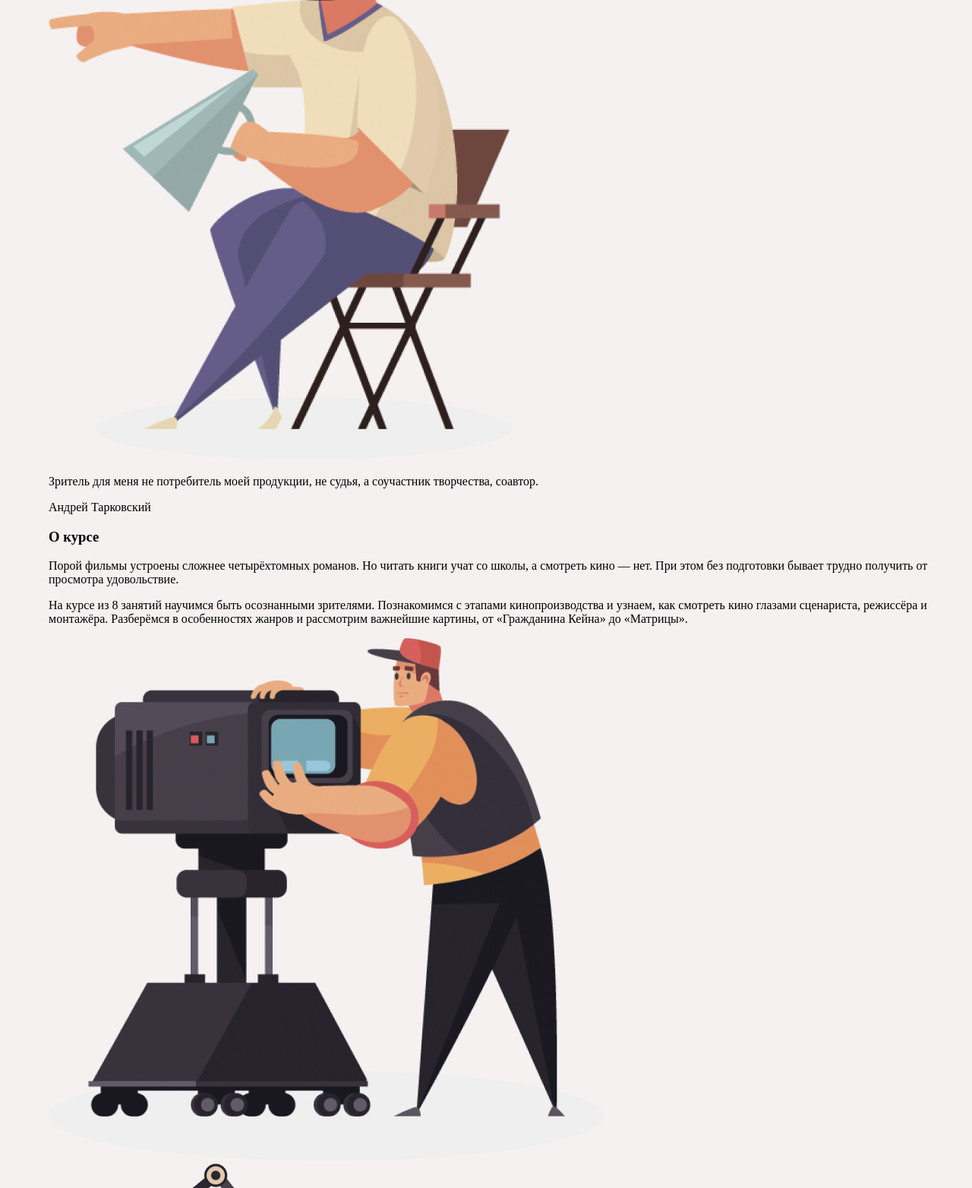
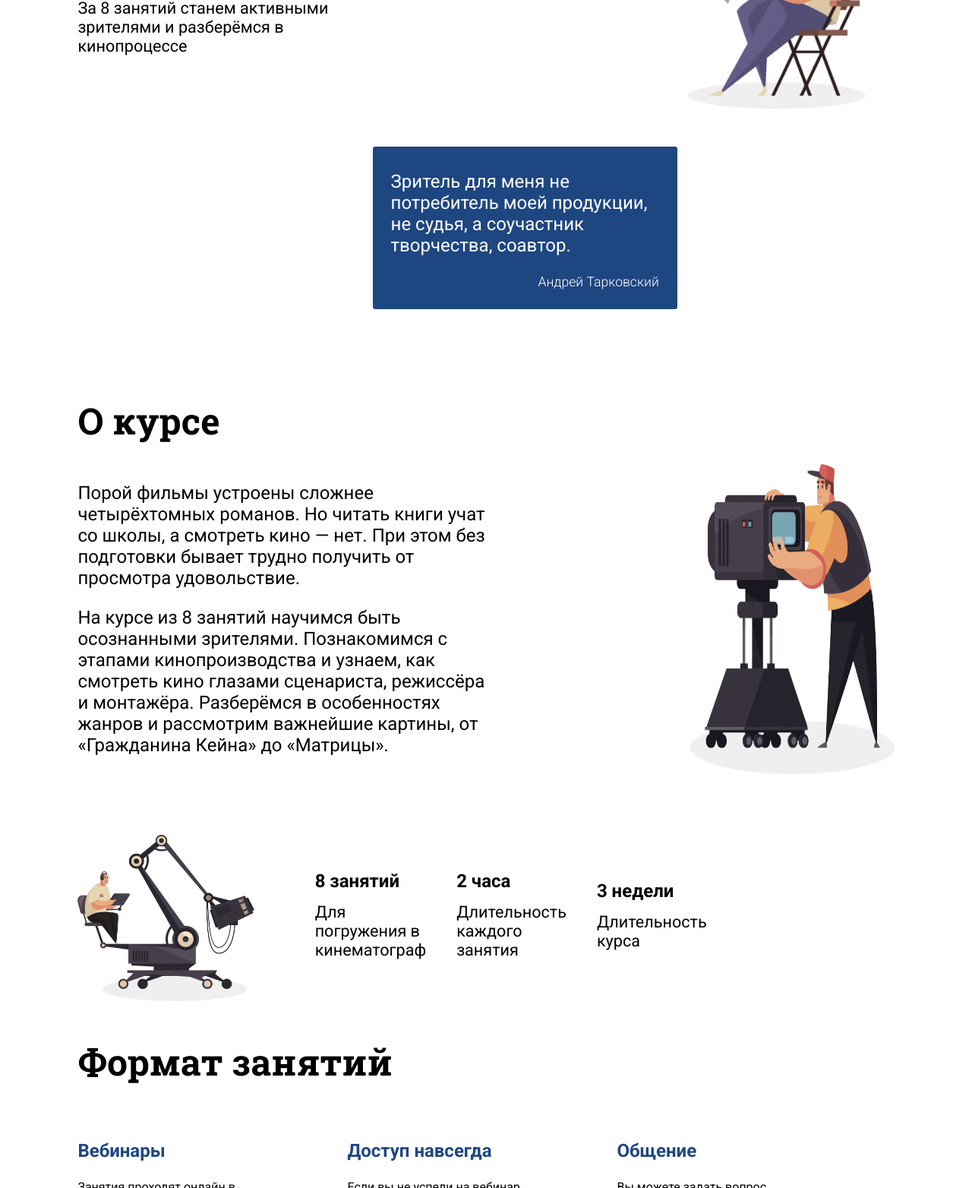
Before and after one commit to madinaalizada/AlgoLandingPage, a plain HTML site: page index.html in a window 1280 px wide. Shown: the part 385-1949 px from the top of the page at 76% size. Drawn offline with Linux system fonts and the light colour scheme.

Commit message:
3 parts desktop layout added

```diff
--- /dev/null
+++ b/about.css
@@ -0,0 +1,58 @@
+.about {
+    padding-top: 10vh;
+    width: 84%;
+}
+
+.about h3 {
+    line-height: 18px;
+}
+
+.about .about-text-part {
+    display: flex;
+    flex-direction: row;
+    justify-content: space-between;
+}
+
+.about .about-text-part .about-text {
+    width: 50%;
+    font-size: 3vh;
+}
+
+.about .about-text-part img {
+    width: 25%;
+}
+
+.about .about-parts-section {
+    margin-top: 10vh;
+    display: flex;
+    flex-direction: row;
+    justify-content: space-between;
+    width: 80%;
+}
+
+.about .about-parts-section img {
+    width: 27%;
+    margin-right: 10vh;
+}
+
+.about .about-parts-section .about-parts {
+    display: flex;
+    flex-direction: row;
+    justify-content: space-between;
+    align-items: center;
+}
+
+.about .about-parts-section .about-parts .about-part {
+    margin-right: 5vh;
+}
+
+.about .about-parts-section .about-parts .about-part .about-part-header {
+    font-weight: 700;
+    font-size: 3vh;
+    line-height: 8px;
+}
+
+.about .about-parts-section .about-parts .about-part .about-part-text {
+    font-weight: 400;
+    font-size: 2.7vh;
+}
--- /dev/null
+++ b/class_format.css
@@ -0,0 +1,21 @@
+.class-format .class-format-parts {
+    width: 90%;
+    display: flex;
+    flex-direction: row;
+    justify-content: space-between;
+}
+
+.class-format .class-format-parts .class-format-part {
+    width: 33%;
+}
+
+.class-format .class-format-parts .class-format-part .class-format-part-header {
+    color: #1E4681;
+    font-size: 3vh;
+    font-weight: 700;
+
+}
+
+.class-format .class-format-parts .class-format-part .class-format-part-text {
+    width: 70%;
+}
--- /dev/null
+++ b/header.css
@@ -0,0 +1,58 @@
+.header img {
+    padding-top: 5vh;
+    margin-bottom: 5vh;
+}
+
+.header-icons {
+    display: flex;
+    flex-direction: row;
+    width: 50%;
+}
+
+.header-icons .header-icon-div {
+    margin-right: 3vh;
+}
+
+.header-about {
+    display: flex;
+    flex-direction: row;
+    justify-content: space-between;
+    width: 88%;
+}
+
+.header-about .header-about-text {
+    width: 60%;
+}
+
+.header-about .header-about-text h1 {
+    font-size: 72px;
+    line-height: 70px;
+    font-weight: 700;
+}
+
+.header-about .header-about-text p {
+    width: 60%;
+    font-size: 2.7vh;
+    margin-top: -22px;
+}
+
+.header-about img {
+    width: 25%;
+}
+
+.header-modal {
+    margin: 10px auto;
+    background-color: #1E4681;
+    padding: 1vh 3vh;
+    border-radius: 3px;
+    color: #fff;
+    font-size: 3vh;
+    width: 30%;
+    font-weight: 400;
+}
+
+.header-modal #author {
+    font-size: 2.2vh;
+    font-weight: 100;
+    text-align: right;
+}
--- a/index.html
+++ b/index.html
@@ -6,6 +6,10 @@
     <meta name="viewport" content="width=device-width, initial-scale=1.0">
     <script src="https://kit.fontawesome.com/1f64bfd8fb.js" crossorigin="anonymous"></script>
     <link rel="stylesheet" href="./style.css">
+    <link rel="stylesheet" href="./header.css">
+    <link rel="stylesheet" href="./about.css">
+    <link rel="stylesheet" href="./class_format.css">
+    <link rel="stylesheet" href="./what_do_we_learn.css">
     <title>Algoritmics</title>
 </head>
 <body>
@@ -102,7 +106,7 @@
         </div>
         <div class="what-do-we-learn">
             <h3>Что узнаем</h3>
-            <ul>
+            <ul class="list-part">
                 <li>Кто чем занят в съёмочной группе;</li>
                 <li>На какие этапы делится кинопроизводство;</li>
                 <li>Как выглядит сценарий фильма и как он меняется
--- a/style.css
+++ b/style.css
@@ -5,14 +5,24 @@ html, body {
     margin: 0;
     padding: 0;
     overflow: auto;
-    background-color: #f5f1f1;
 }
+
+h1, h2, h3 {
+    font-family: 'Roboto Slab', serif;
+}
+
+h3 {
+    font-size: 6vh;
+    font-weight: 700;
+}
+
 .container {
     margin: 0;
     padding: 0;
+    font-family: 'Roboto', sans-serif;
 }
 
 .container > div {
     margin: 0;
-    padding-left: 5vw;
+    padding-left: 8vw;
 }
--- /dev/null
+++ b/what_do_we_learn.css
@@ -0,0 +1,13 @@
+.what-do-we-learn {
+    padding-top: 10vh;
+    width: 90%;
+}
+
+.what-do-we-learn .list-part {
+    width: 55%;
+    font-size: 3vh;
+}
+
+.what-do-we-learn .list-part li {
+    margin-bottom: 7px;
+}
```
Lines whose indentation alone changed are shown as unchanged.
